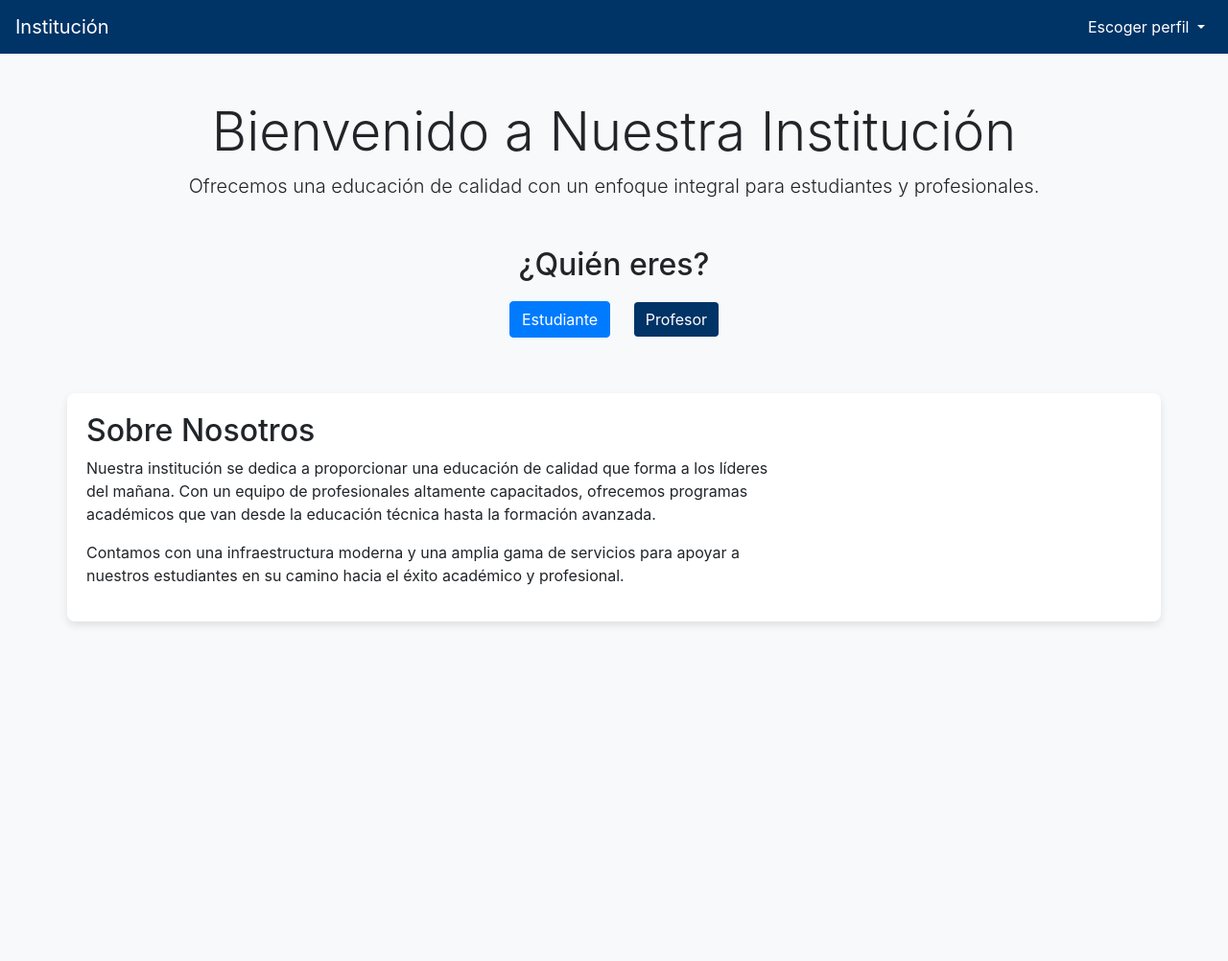
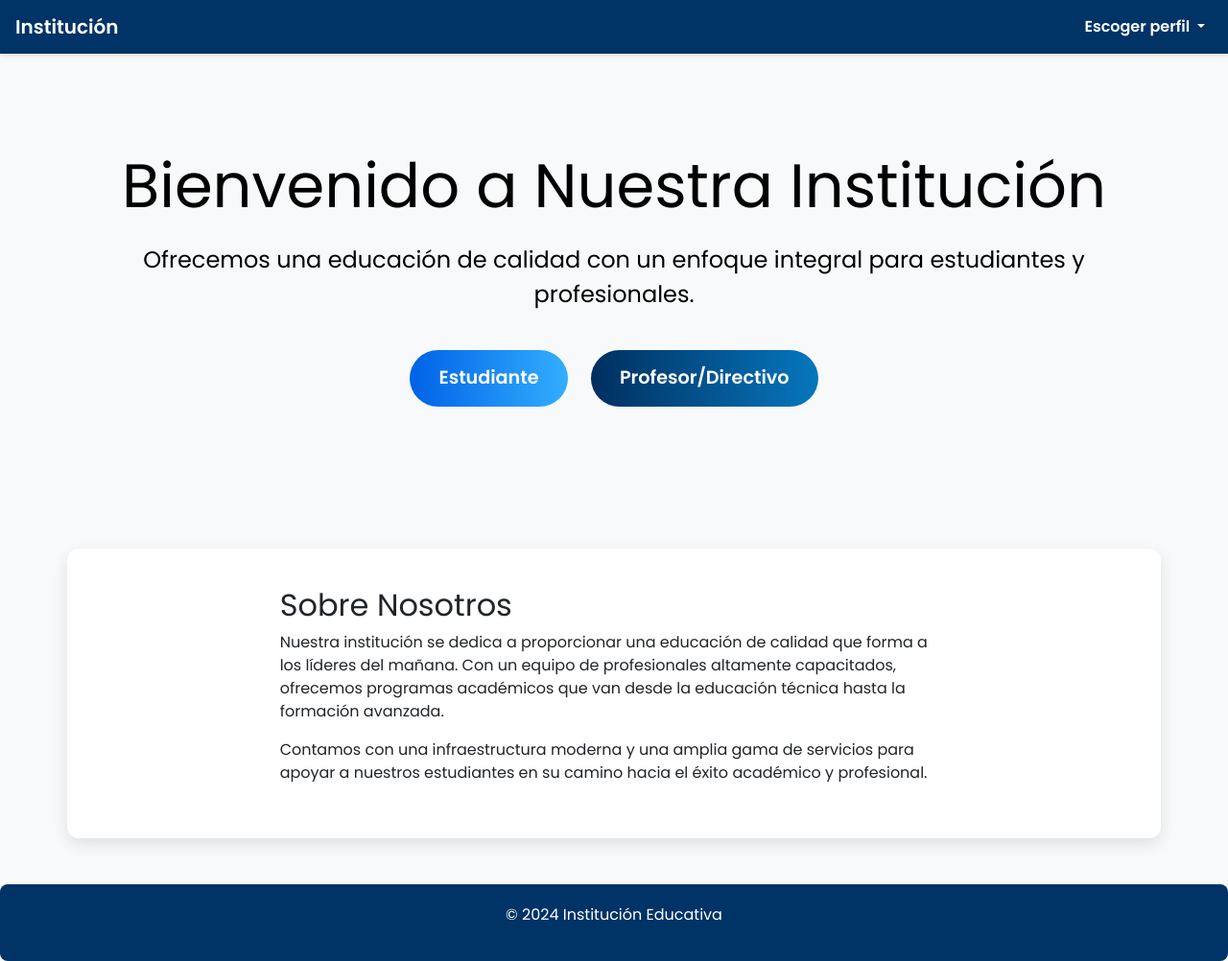
Before and after one commit to natam226/proyecto_redes, a plain HTML site: page vista/index.html in a window 1280 px wide. Shown: the whole page at 96% size. Before the commit the page ends 800 px from the top, so only its background shows below. Drawn offline with nearby package versions, Linux system fonts and the light colour scheme.

Commit message:
changes to index.html

```diff
--- a/vista/index.html
+++ b/vista/index.html
@@ -5,48 +5,93 @@
     <meta name="viewport" content="width=device-width, initial-scale=1.0">
     <title>Bienvenido a Nuestra Institución</title>
     <link href="https://stackpath.bootstrapcdn.com/bootstrap/4.5.2/css/bootstrap.min.css" rel="stylesheet">
+    <!-- Google Fonts -->
+    <link href="https://fonts.googleapis.com/css2?family=Poppins:wght@400;600&display=swap" rel="stylesheet">
     <style>
         body {
             background-color: #f8f9fa;
+            font-family: 'Poppins', sans-serif;
         }
         .navbar-custom {
-            background-color: #003366; /* Azul oscuro */
+            background-color: #003366;
+            box-shadow: 0 2px 4px rgba(0, 0, 0, 0.1);
         }
         .navbar-custom .navbar-brand, .navbar-custom .navbar-nav .nav-link {
             color: #ffffff;
+            font-weight: 600;
+        }
+        .navbar-custom .nav-link:hover {
+            color: #cccccc;
+        }
+        .header-section {
+            background-size: cover;
+            background-position: center;
+            padding: 100px 0;
+            color: rgb(0, 0, 0);
+            text-align: center;
+        }
+        .header-section h1 {
+            font-size: 4rem;
+            margin-bottom: 20px;
+        }
+        .header-section p {
+            font-size: 1.5rem;
+            margin-bottom: 40px;
+        }
+        .btn-custom {
+            padding: 15px 30px;
+            font-size: 1.2rem;
+            border-radius: 50px;
+            transition: background-color 0.3s, box-shadow 0.3s;
+            margin: 0 10px;
+            font-weight: 600;
+        }
+        .btn-primary {
+            background: linear-gradient(90deg, #0062E6, #33AEFF);
+            border: none;
+            color: white;
+        }
+        .btn-primary:hover {
+            background: linear-gradient(90deg, #0056b3, #268ecf);
+            box-shadow: 0 4px 8px rgba(0, 0, 0, 0.2);
+        }
+        .btn-secondary-custom {
+            background: linear-gradient(90deg, #002f5f, #0677bd);
+            border: none;
+            color: white;
+        }
+        .btn-secondary-custom:hover {
+            background: linear-gradient(90deg, #002f5f, #0677bd);
+            box-shadow: 0 4px 8px rgba(0, 0, 0, 0.15);
         }
         .container-info {
-            background-color: #ffffff;
+            background-color: white;
+            padding: 40px;
+            margin-top: 40px;
+            border-radius: 12px;
+            box-shadow: 0 6px 16px rgba(0, 0, 0, 0.1);
+            transition: transform 0.3s ease;
+        }
+        .container-info:hover {
+            transform: translateY(-10px);
+            box-shadow: 0 12px 24px rgba(0, 0, 0, 0.15);
+        }
+        .footer {
+            background-color: #003366;
+            color: white;
             padding: 20px;
-            margin-top: 20px;
+            text-align: center;
+            margin-top: 40px;
             border-radius: 8px;
-            box-shadow: 0 4px 8px rgba(0, 0, 0, 0.1);
         }
-        .info-image {
-            max-width: 100%;
-            border-radius: 8px;
-            margin-bottom: 20px;
-        }
-        .dropdown-menu a {
-            color: #003366;
-        }
-        .dropdown-menu a:hover {
-            background-color: #e2e6ea;
-        }
-        .btn-custom {
-            margin: 10px;
-        }
-        .btn-secondary-custom {
-            background-color: #003366; /* Azul oscuro */
-            border: none;
-            color: #ffffff; /* Texto blanco */
-        }
-        .btn-secondary-custom:hover {
-            background-color: #002244; /* Azul más oscuro */
+        .footer a {
+            color: #ffffff;
+            text-decoration: underline;
         }
     </style>
 </head>
 <body>
+
     <nav class="navbar navbar-expand-lg navbar-custom">
         <a class="navbar-brand" href="#">Institución</a>
         <div class="collapse navbar-collapse">
@@ -57,27 +102,25 @@
                     </a>
                     <div class="dropdown-menu" aria-labelledby="perfilDropdown">
                         <a class="dropdown-item" href="login-estudiante.html">Estudiante</a>
-                        <a class="dropdown-item" href="login-profesor.html">Profesor</a>
+                        <a class="dropdown-item" href="login-profesor.html">Profesor/Directivo</a>
                     </div>
                 </li>
             </ul>
         </div>
     </nav>
 
-    <div class="container text-center mt-5">
-        <h1 class="display-4">Bienvenido a Nuestra Institución</h1>
-        <p class="lead">Ofrecemos una educación de calidad con un enfoque integral para estudiantes y profesionales.</p>
-    </div>
-
-    <div class="container text-center mt-5">
-        <h2>¿Quién eres?</h2>
-        <a href="login-estudiante.html" class="btn btn-primary btn-custom">Estudiante</a>
-        <a href="login-profesor.html" class="btn btn-secondary-custom btn-custom">Profesor</a>
-    </div>
+    <section class="header-section">
+        <div class="container">
+            <h1>Bienvenido a Nuestra Institución</h1>
+            <p>Ofrecemos una educación de calidad con un enfoque integral para estudiantes y profesionales.</p>
+            <a href="login-estudiante.html" class="btn btn-primary btn-custom">Estudiante</a>
+            <a href="login-profesor.html" class="btn btn-secondary-custom btn-custom">Profesor/Directivo</a>
+        </div>
+    </section>
 
     <div class="container container-info mt-5">
         <div class="row">
-            <div class="col-md-8">
+            <div class="col-md-8 mx-auto">
                 <h2>Sobre Nosotros</h2>
                 <p>Nuestra institución se dedica a proporcionar una educación de calidad que forma a los líderes del mañana. Con un equipo de profesionales altamente capacitados, ofrecemos programas académicos que van desde la educación técnica hasta la formación avanzada.</p>
                 <p>Contamos con una infraestructura moderna y una amplia gama de servicios para apoyar a nuestros estudiantes en su camino hacia el éxito académico y profesional.</p>
@@ -85,6 +128,10 @@
         </div>
     </div>
 
+    <div class="footer mt-5">
+        <p>&copy; 2024 Institución Educativa</p>
+    </div>
+
     <script src="https://code.jquery.com/jquery-3.5.1.slim.min.js"></script>
     <script src="https://cdn.jsdelivr.net/npm/@popperjs/core@2.9.3/dist/umd/popper.min.js"></script>
     <script src="https://stackpath.bootstrapcdn.com/bootstrap/4.5.2/js/bootstrap.min.js"></script>
```
